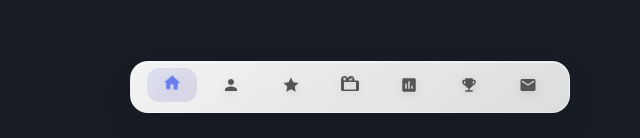
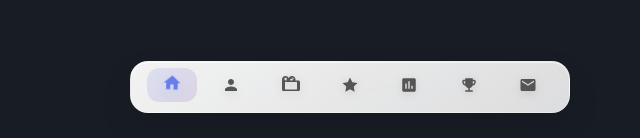
Before and after one commit to Redwan-Ahmed241/Redwan-Ahmed241.github.io, a plain HTML site: page index.html in a window 1280 px wide. Shown: the part 662-800 px from the top of the page, 290-930 px from the left. Drawn offline with Linux system fonts and the light colour scheme.

Commit message:
Swap navigation links for skills and experiences sections; update corresponding icons

```diff
--- a/index.html
+++ b/index.html
@@ -435,22 +435,24 @@
         </svg>
       </div>
     </a>
-
+    <a href="#experiences" class="nav-item">
+      <div class="nav-icon">
+        <svg width="18" height="18" viewBox="0 0 24 24" fill="currentColor">
+          <path
+            d="M20 6h-2.18c.07-.44.18-.88.18-1.36C18 2.06 15.94 0 13.36 0c-1.38 0-2.56.56-3.46 1.46L9 2.9 8.1 1.46C7.2.56 6.02 0 4.64 0 2.06 0 0 2.06 0 4.64c0 .48.11.92.18 1.36H.2C.09 6 0 6.09 0 6.2V18c0 1.1.9 2 2 2h20c1.1 0 2-.9 2-2V8c0-1.1-.9-2-2-2zm-6.64-4c.96 0 1.82.4 2.46 1.04L13.59 6H11V4.18C11.38 3.9 11.97 3.7 12.5 3.7c.97 0 1.82.39 2.46 1.04-.01 0-.6-.74-.6-.74zm-8.72 0c.53 0 1.12.2 1.5.48V6H4.77L2.55 3.78C3.19 3.14 4.05 2.74 5 2.74c-.01 0-.01 0 0 0zm0 0M20 18H4V8h16v10z" />
+        </svg>
+      </div>
+    </a>
     <a href="#skills" class="nav-item">
       <div class="nav-icon">
         <svg width="18" height="18" viewBox="0 0 24 24" fill="currentColor">
-          <path d="M12 2l3.09 6.26L22 9.27l-5 4.87 1.18 6.88L12 17.77l-6.18 3.25L7 14.14 2 9.27l6.91-1.01L12 2z"/>
+          <path d="M12 2l3.09 6.26L22 9.27l-5 4.87 1.18 6.88L12 17.77l-6.18 3.25L7 14.14 2 9.27l6.91-1.01L12 2z" />
         </svg>
       </div>
     </a>
 
-    <a href="#experiences" class="nav-item">
-      <div class="nav-icon">
-        <svg width="18" height="18" viewBox="0 0 24 24" fill="currentColor">
-          <path d="M20 6h-2.18c.07-.44.18-.88.18-1.36C18 2.06 15.94 0 13.36 0c-1.38 0-2.56.56-3.46 1.46L9 2.9 8.1 1.46C7.2.56 6.02 0 4.64 0 2.06 0 0 2.06 0 4.64c0 .48.11.92.18 1.36H.2C.09 6 0 6.09 0 6.2V18c0 1.1.9 2 2 2h20c1.1 0 2-.9 2-2V8c0-1.1-.9-2-2-2zm-6.64-4c.96 0 1.82.4 2.46 1.04L13.59 6H11V4.18C11.38 3.9 11.97 3.7 12.5 3.7c.97 0 1.82.39 2.46 1.04-.01 0-.6-.74-.6-.74zm-8.72 0c.53 0 1.12.2 1.5.48V6H4.77L2.55 3.78C3.19 3.14 4.05 2.74 5 2.74c-.01 0-.01 0 0 0zm0 0M20 18H4V8h16v10z"/>
-        </svg>
-      </div>
-    </a>
+
+
 
     <a href="#projects" class="nav-item">
       <div class="nav-icon">
```
